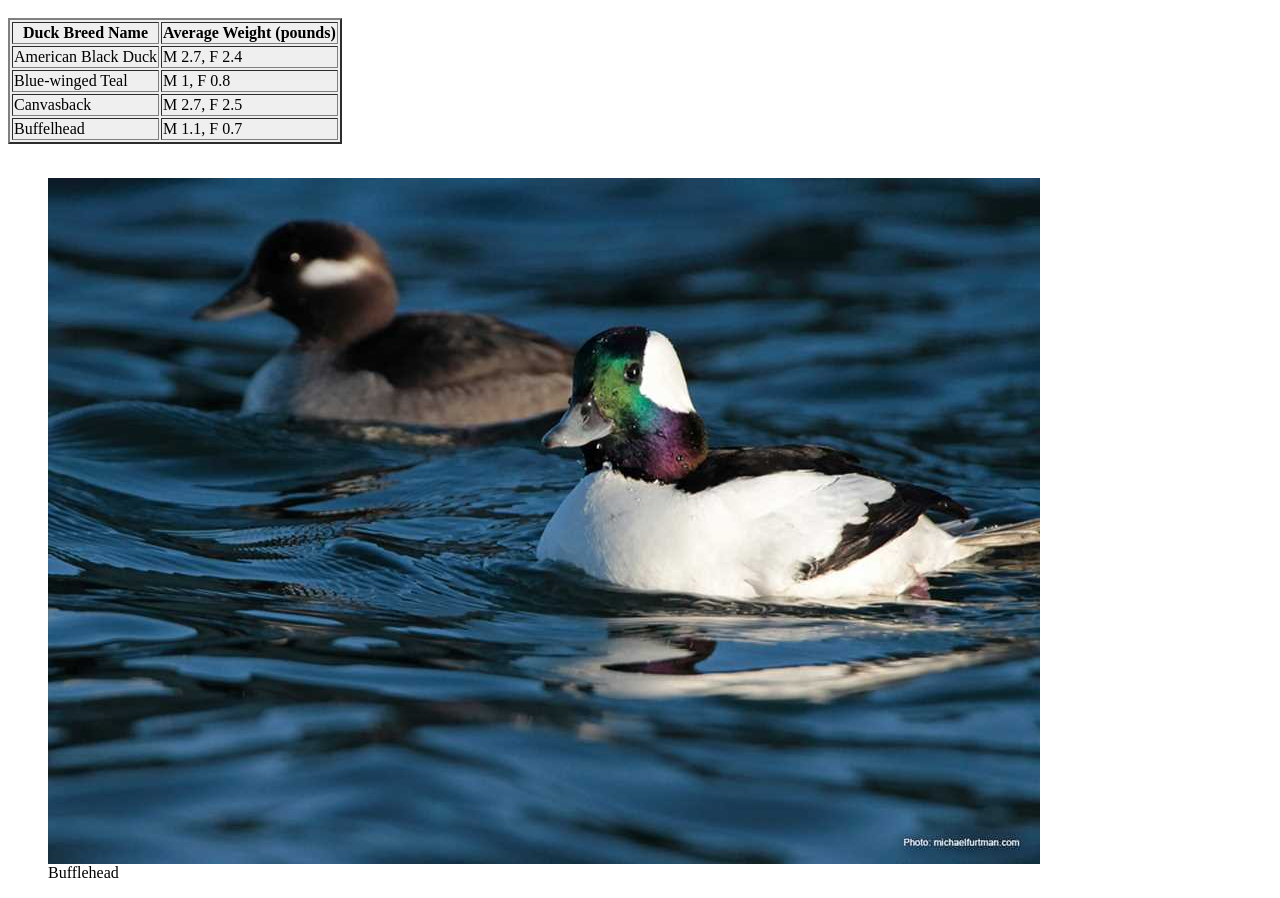
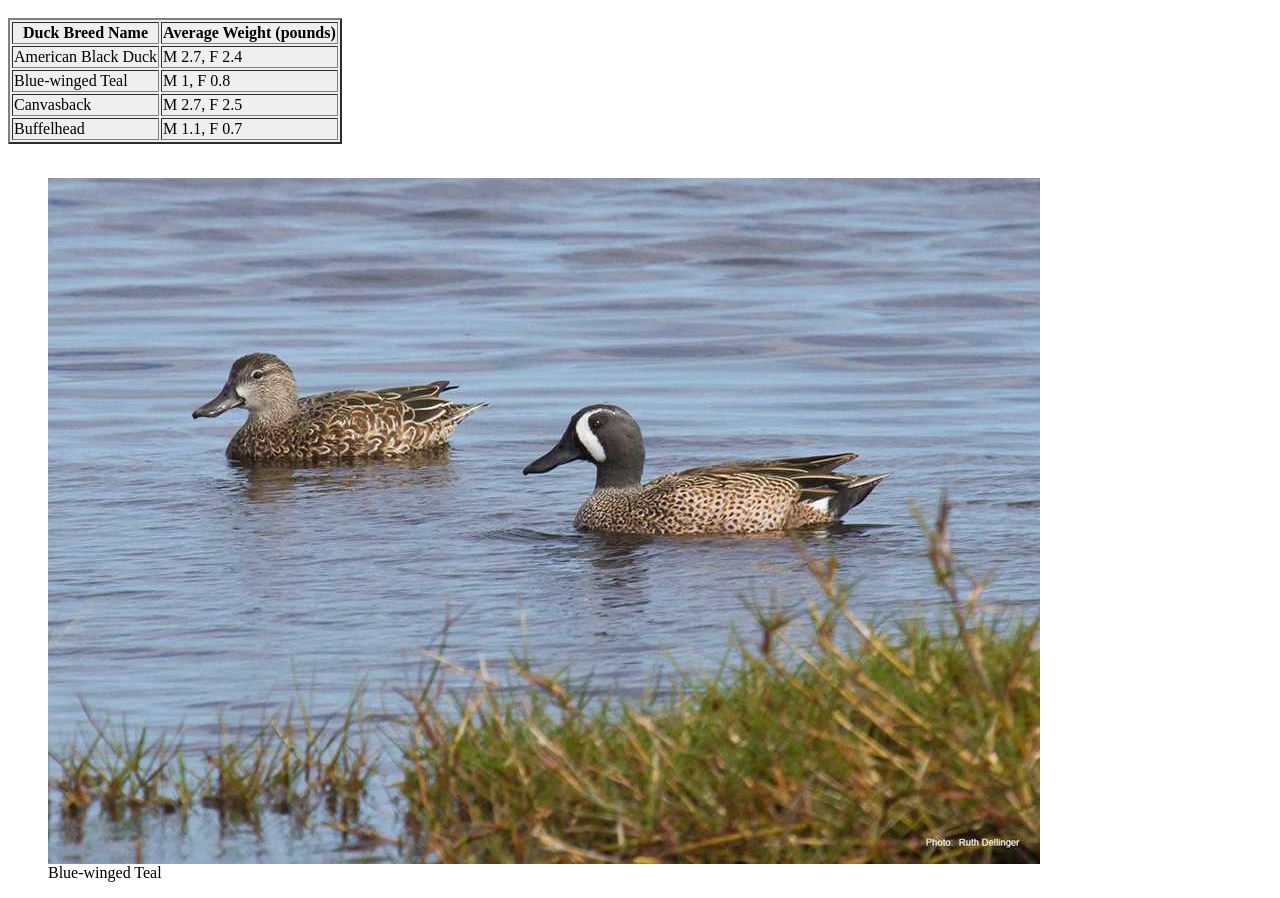
Before and after one commit to MHKEND01/Lab2, a plain HTML site: page Weights.html in a window 1280 px wide. Shown: the part 48-946 px from the top of the page. Drawn offline with Linux system fonts and the light colour scheme.

Commit message:
Update Weights.html

```diff
--- a/Weights.html
+++ b/Weights.html
@@ -25,9 +25,9 @@
  </table>
  <br />
  <figure>
-<img src="Images/Bufflehead.jpg" />
+<img src="Images/BlueTeal.jpg" />
 <br />
-<figcaption> Bufflehead</figcaption>
+<figcaption> Blue-winged Teal</figcaption>
 </figure>
   </body>
   </html>
```
